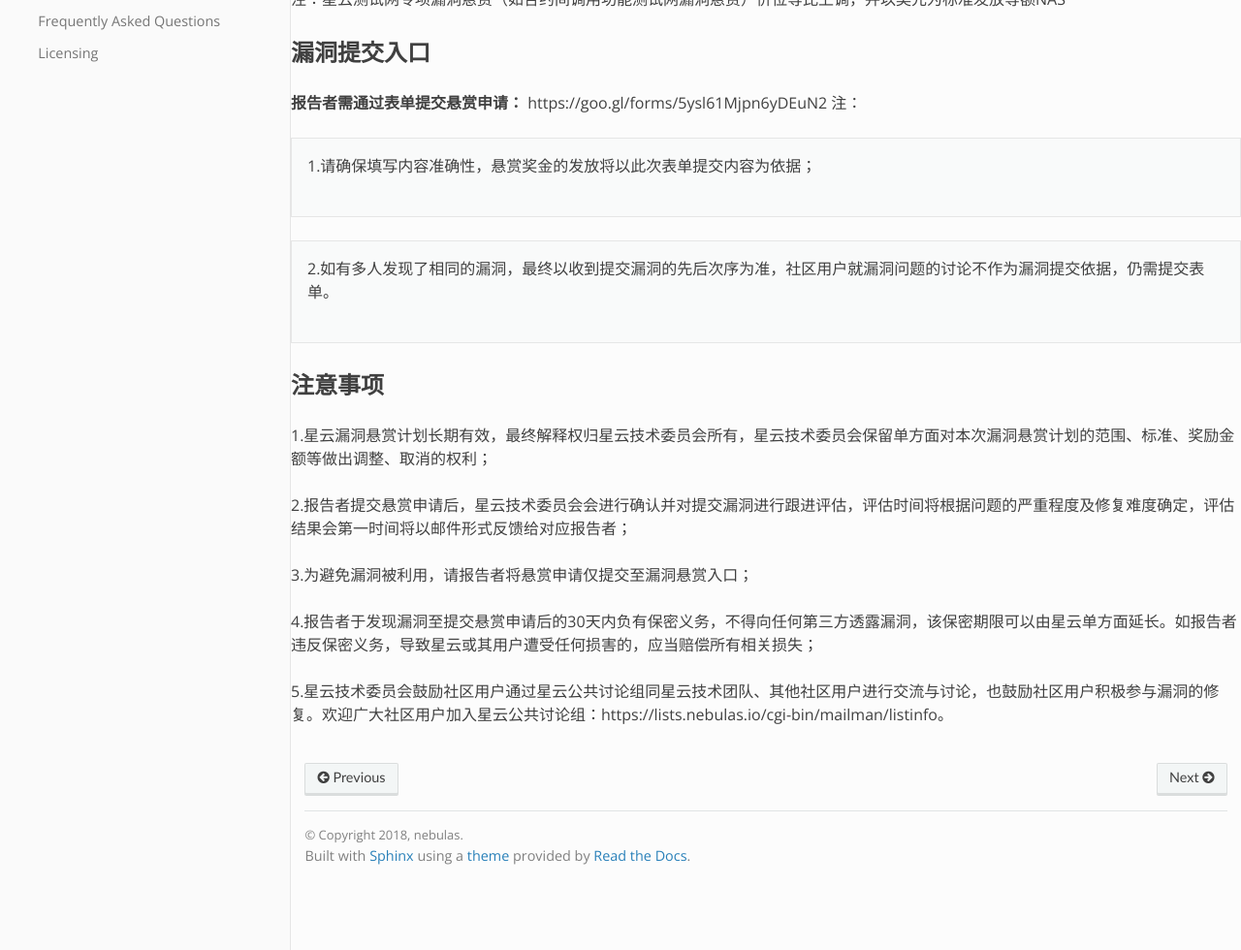
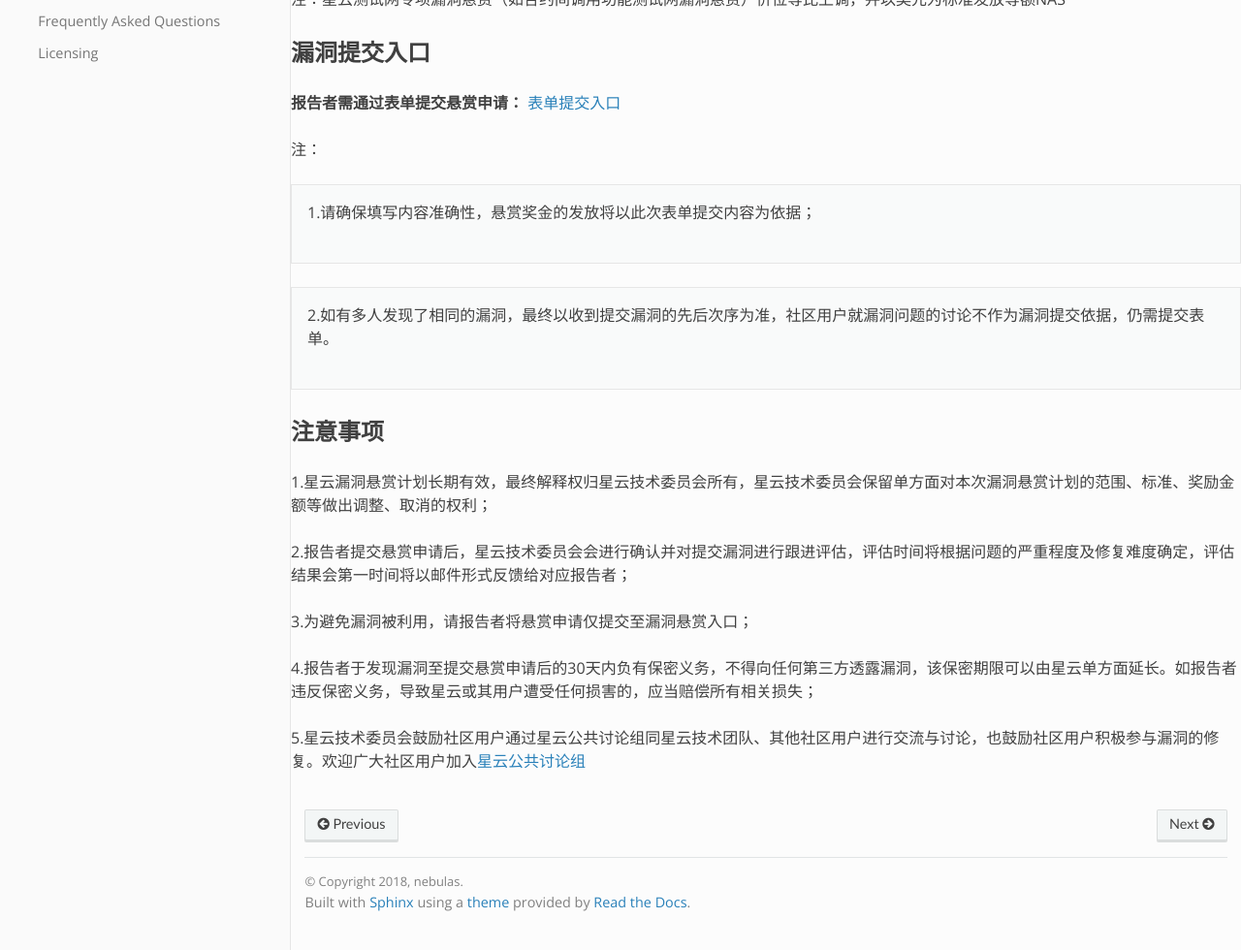
Before and after one commit to nebulasio/nebdocs, a Sphinx documentation site: the page built from docs/bug-bounty.md, in a window 1280 px wide and 1400 px high, scrolled down 1000 px. Shown: the part 420-1400 px from the top of the window at 97% size. Built offline with Sphinx 7.4.7 and the Read the Docs theme 2.0.0, drawn with Linux system fonts in a browser that asks for light colours; pages that are not in the unit, such as notebooks, are missing from menus; before the commit the page ends 2352 px from its top, so only the background shows below that.

Commit message:
Update bug-bounty.md

```diff
--- a/docs/bug-bounty.md
+++ b/docs/bug-bounty.md
@@ -33,7 +33,8 @@
 
 ## 漏洞提交入口
 **报告者需通过表单提交悬赏申请：**
-https://goo.gl/forms/5ysl61Mjpn6yDEuN2
+[表单提交入口](https://goo.gl/forms/5ysl61Mjpn6yDEuN2)
+
 注：
 > 1.请确保填写内容准确性，悬赏奖金的发放将以此次表单提交内容为依据；
 
@@ -48,4 +49,4 @@
 
 4.报告者于发现漏洞至提交悬赏申请后的30天内负有保密义务，不得向任何第三方透露漏洞，该保密期限可以由星云单方面延长。如报告者违反保密义务，导致星云或其用户遭受任何损害的，应当赔偿所有相关损失；
 
-5.星云技术委员会鼓励社区用户通过星云公共讨论组同星云技术团队、其他社区用户进行交流与讨论，也鼓励社区用户积极参与漏洞的修复。欢迎广大社区用户加入星云公共讨论组：https://lists.nebulas.io/cgi-bin/mailman/listinfo。
+5.星云技术委员会鼓励社区用户通过星云公共讨论组同星云技术团队、其他社区用户进行交流与讨论，也鼓励社区用户积极参与漏洞的修复。欢迎广大社区用户加入[星云公共讨论组](https://lists.nebulas.io/cgi-bin/mailman/listinfo)
```
